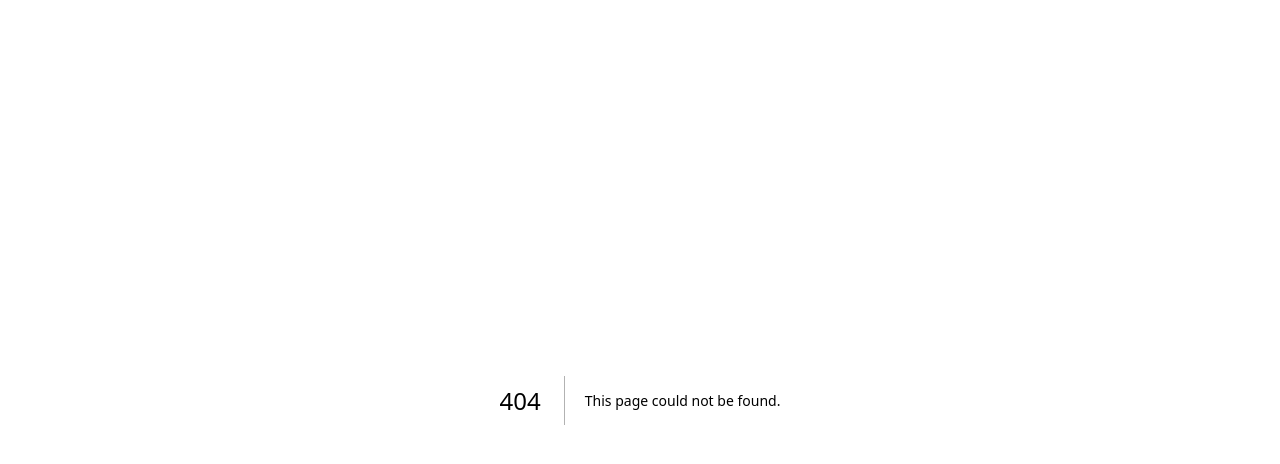
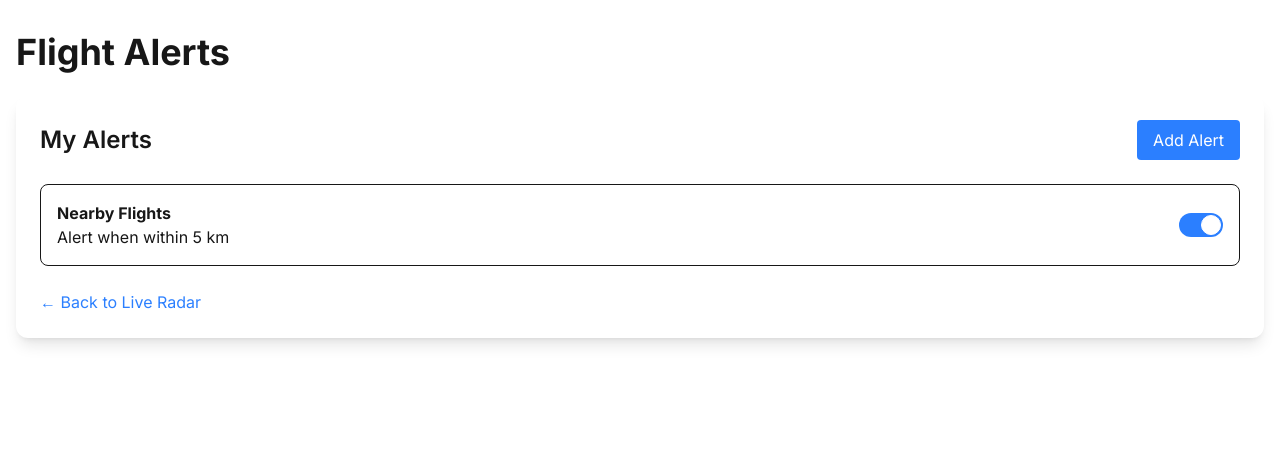
Before and after one commit to Ramharsh-aidev/skywatch_alerts, a Next.js app: page /alerts in a window 1280 px wide. Before the commit this address had no page. Shown: the top 464 px of the page. Built offline with nearby package versions, Linux system fonts and the light colour scheme.

Commit message:
added about and alert page

```diff
--- /dev/null
+++ b/src/app/about/page.tsx
@@ -0,0 +1,27 @@
+import Link from 'next/link';
+
+export default function AboutPage() {
+  return (
+    <main className="container mx-auto py-8 px-4">
+      <h1 className="text-4xl font-bold mb-6">About SkyWatch Alerts</h1>
+
+      <div className="bg-white rounded-xl shadow-lg p-6 mb-8">
+        <h2 className="text-2xl font-semibold mb-4">Our Mission</h2>
+        <p className="text-gray-700 mb-6">
+          Track live flights and get alerts when aircraft are near your location.
+        </p>
+
+        <h2 className="text-2xl font-semibold mb-4">Features</h2>
+        <ul className="list-disc pl-6 space-y-2 text-gray-700 mb-6">
+          <li>Real-time flight tracking</li>
+          <li>Custom proximity alerts</li>
+          <li>Historical flight data</li>
+        </ul>
+
+        <Link href="/" className="text-blue-500 hover:underline">
+          ← Back to Live Radar
+        </Link>
+      </div>
+    </main>
+  );
+}
--- /dev/null
+++ b/src/app/alerts/page.tsx
@@ -0,0 +1,65 @@
+'use client';
+import { useState } from 'react';
+import Link from 'next/link';
+
+export default function AlertsPage() {
+  const [alerts, setAlerts] = useState([
+    { id: 1, name: 'Nearby Flights', distance: 5, active: true },
+  ]);
+
+  return (
+    <main className="container mx-auto py-8 px-4">
+      <h1 className="text-4xl font-bold mb-6">Flight Alerts</h1>
+
+      <div className="bg-white rounded-xl shadow-lg p-6 mb-8">
+        <div className="flex justify-between items-center mb-6">
+          <h2 className="text-2xl font-semibold">My Alerts</h2>
+          <button
+            className="bg-blue-500 text-white px-4 py-2 rounded hover:bg-blue-600"
+            onClick={() => {
+              const newId = alerts.length > 0 ? Math.max(...alerts.map(a => a.id)) + 1 : 1;
+              setAlerts([...alerts, {
+                id: newId,
+                name: `New Alert ${newId}`,
+                distance: 5,
+                active: true
+              }]);
+            }}
+          >
+            Add Alert
+          </button>
+        </div>
+
+        <div className="space-y-4">
+          {alerts.map(alert => (
+            <div key={alert.id} className="border p-4 rounded-lg">
+              <div className="flex justify-between items-center">
+                <div>
+                  <h3 className="font-bold">{alert.name}</h3>
+                  <p>Alert when within {alert.distance} km</p>
+                </div>
+                <label className="relative inline-flex items-center cursor-pointer">
+                  <input
+                    type="checkbox"
+                    className="sr-only peer"
+                    checked={alert.active}
+                    onChange={() => setAlerts(alerts.map(a =>
+                      a.id === alert.id ? {...a, active: !a.active} : a
+                    ))}
+                  />
+                  <div className="w-11 h-6 bg-gray-200 peer-focus:outline-none rounded-full peer peer-checked:after:translate-x-full peer-checked:after:border-white after:content-[''] after:absolute after:top-[2px] after:left-[2px] after:bg-white after:border-gray-300 after:border after:rounded-full after:h-5 after:w-5 after:transition-all peer-checked:bg-blue-500"></div>
+                </label>
+              </div>
+            </div>
+          ))}
+        </div>
+
+        <div className="mt-6">
+          <Link href="/" className="text-blue-500 hover:underline">
+            ← Back to Live Radar
+          </Link>
+        </div>
+      </div>
+    </main>
+  );
+}
--- a/src/app/page.tsx
+++ b/src/app/page.tsx
@@ -1,25 +1,25 @@
 import LiveRadar from '@/components/map/LiveRadar';
-import FlightErrorBoundary from '@/components/map/FlightErrorBoundary';
+import Link from 'next/link';
 
 export default function Home() {
   return (
-    <main className="container mx-auto py-8">
-      <h1 className="text-4xl font-bold mb-6">SkyWatch Alerts ✈️</h1>
+    <main className="container mx-auto py-8 px-4">
+      <div className="flex justify-between items-center mb-6">
+        <h1 className="text-4xl font-bold">SkyWatch Alerts ✈️</h1>
+        <div className="flex space-x-4">
+          <Link href="/alerts" className="text-blue-500 hover:underline">My Alerts</Link>
+          <Link href="/about" className="text-blue-500 hover:underline">About</Link>
+        </div>
+      </div>
 
-      <FlightErrorBoundary>
-        <div className="bg-white rounded-xl shadow-lg p-4">
-          <LiveRadar />
-        </div>
-      </FlightErrorBoundary>
+      <div className="bg-white rounded-xl shadow-lg p-4">
+        <LiveRadar />
+      </div>
 
       <div className="mt-8 text-center">
         <p className="text-gray-600">
           Real-time flight tracking with proximity alerts
         </p>
-        <div className="mt-4 bg-blue-50 p-4 rounded-lg">
-          <h2 className="font-bold text-blue-800">Coming Soon:</h2>
-          <p>Set alerts when flights approach your location!</p>
-        </div>
       </div>
     </main>
   );
--- /dev/null
+++ b/src/components/Navbar.tsx
@@ -0,0 +1,23 @@
+'use client';
+import Link from 'next/link';
+import { usePathname } from 'next/navigation';
+
+export default function Navbar() {
+  const pathname = usePathname();
+
+  return (
+    <nav className="bg-blue-600 text-white p-4 mb-8">
+      <div className="container mx-auto flex space-x-6">
+        <Link href="/" className={`hover:underline ${pathname === '/' ? 'font-bold' : ''}`}>
+          Live Radar
+        </Link>
+        <Link href="/alerts" className={`hover:underline ${pathname === '/alerts' ? 'font-bold' : ''}`}>
+          Alerts
+        </Link>
+        <Link href="/about" className={`hover:underline ${pathname === '/about' ? 'font-bold' : ''}`}>
+          About
+        </Link>
+      </div>
+    </nav>
+  );
+}
```
